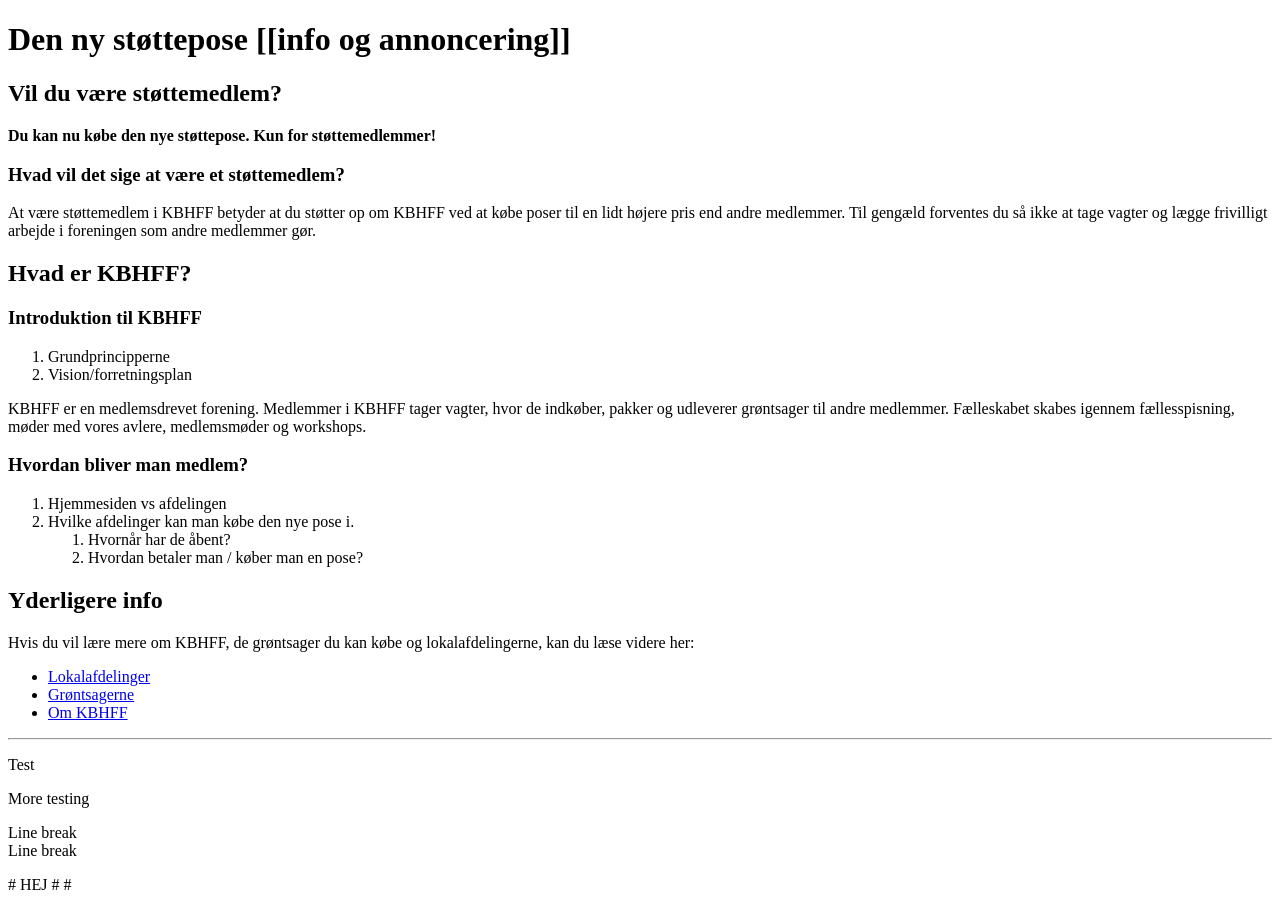
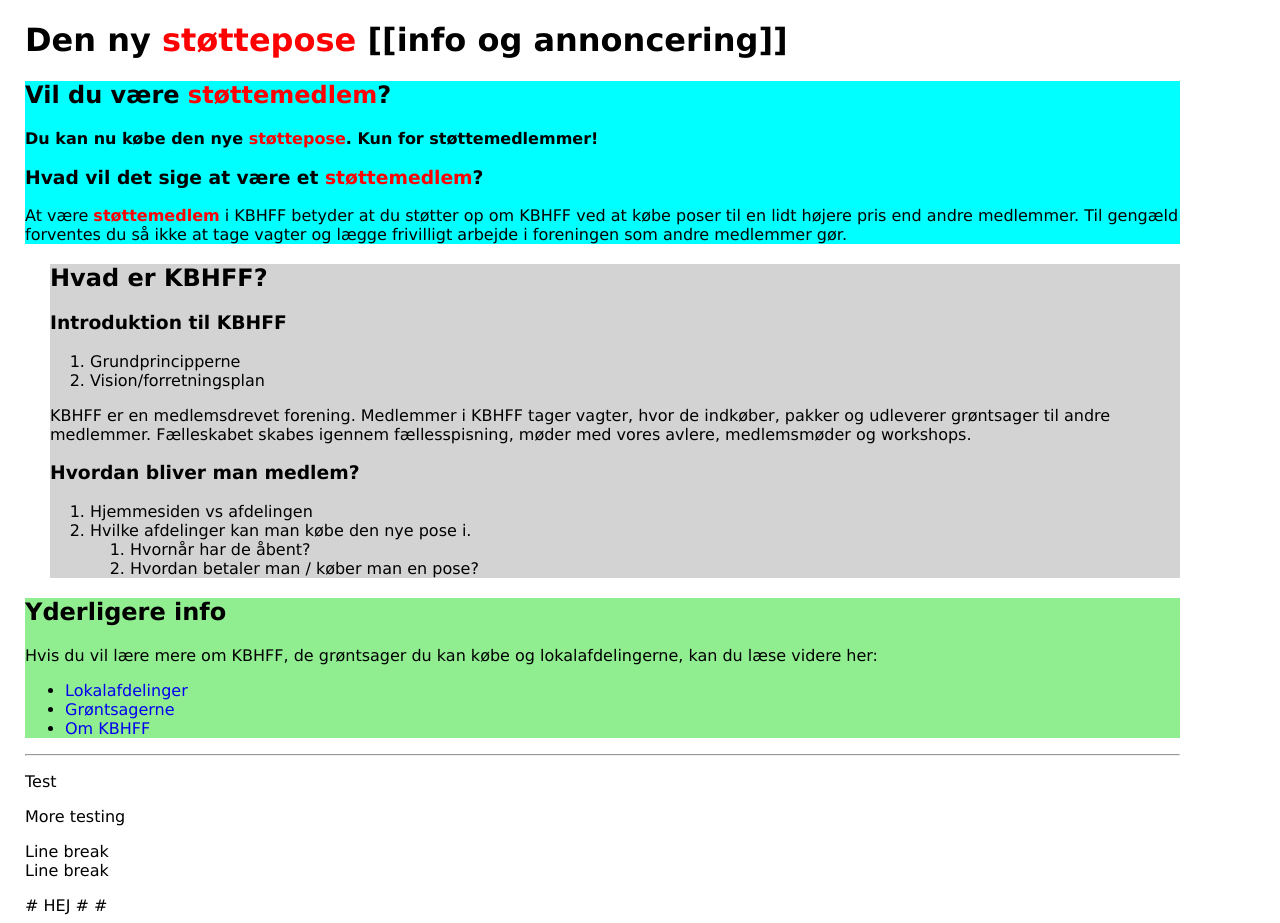
Before and after one commit to parentnode/hwd, a PHP site: page /sarah.php in a window 1280 px wide. Before the commit the page ends 890 px from the top, so only its background shows below. Run offline with PHP 8.4, Linux system fonts and the light colour scheme.

Commit message:
Adding styles to KBHFF text

```diff
--- a/src/www/sarah.php
+++ b/src/www/sarah.php
@@ -1,17 +1,28 @@
 <!DOCTYPE html>
 <html>
 <head>
-	<title>Page title</title>
+	<title>Sarahs info om KBHFF støttepose</title>
 	<meta http-equiv="Content-Type" content="text/html; charset=UTF-8" />
+	<style media="screen">
+/* Unsure what the media="screen" means. Added automatically by Atom */
+		div.intro {background-color: cyan}
+		div.kbhff_info {margin-left: 25px; background-color: LightGray}
+		div.mere_info {background-color: Lightgreen}
+		.stotte {color: red; font-weight: bold;}
+/* Note doesn't take p. or class. ahead of class name. Why? */
+		a {text-decoration: none;}
+/* Removes underline from links */
+		body {font-family: verdana; margin-left: 25px; margin-right: 100px}
+	</style>
 </head>
 <body>
-	<h1>Den ny støttepose [[info og annoncering]]</h1>
+	<h1>Den ny <span class="stotte">støttepose</span> [[info og annoncering]]</h1>
 	<div class="intro">
-		<h2>Vil du være støttemedlem?</h2>
-		<strong>Du kan nu købe den nye støttepose. Kun for støttemedlemmer!</strong>
-		<h3>Hvad vil det sige at være et støttemedlem?</h3>
+		<h2>Vil du være <span class="stotte">støttemedlem</span>?</h2>
+		<strong>Du kan nu købe den nye <span class="stotte">støttepose</span>. Kun for støttemedlemmer!</strong>
+		<h3>Hvad vil det sige at være et <span class="stotte">støttemedlem</span>?</h3>
 		<!-- add class for støttemedlem/støttepose/osv -->
-		<p>At være støttemedlem i KBHFF betyder at du støtter op om KBHFF ved at købe poser til en lidt højere pris end andre medlemmer. Til gengæld forventes du så ikke at tage vagter og lægge frivilligt arbejde i foreningen som andre medlemmer gør.</p>
+		<p>At være <span class="stotte">støttemedlem</span> i KBHFF betyder at du støtter op om KBHFF ved at købe poser til en lidt højere pris end andre medlemmer. Til gengæld forventes du så ikke at tage vagter og lægge frivilligt arbejde i foreningen som andre medlemmer gør.</p>
 	</div>
 	<div class="kbhff_info">
 		<h2>Hvad er KBHFF?</h2>
```
